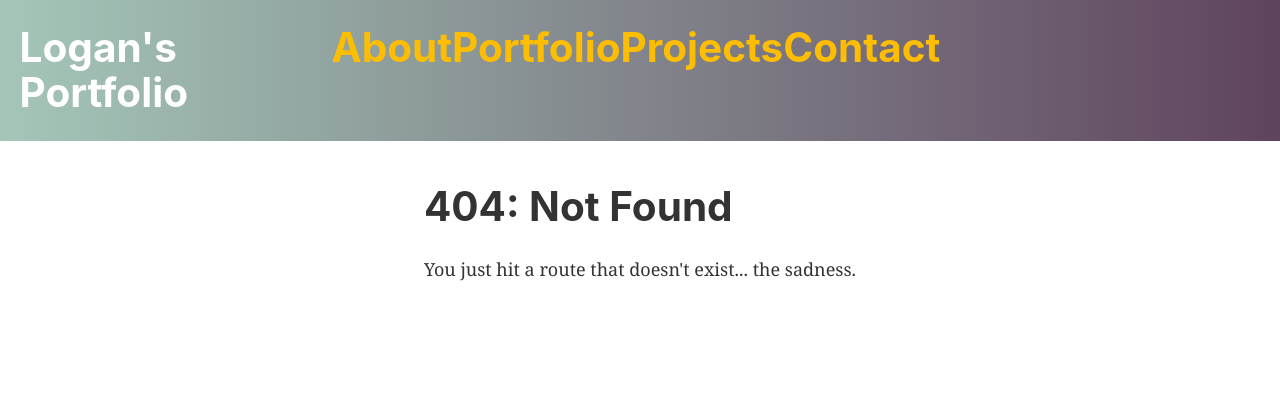
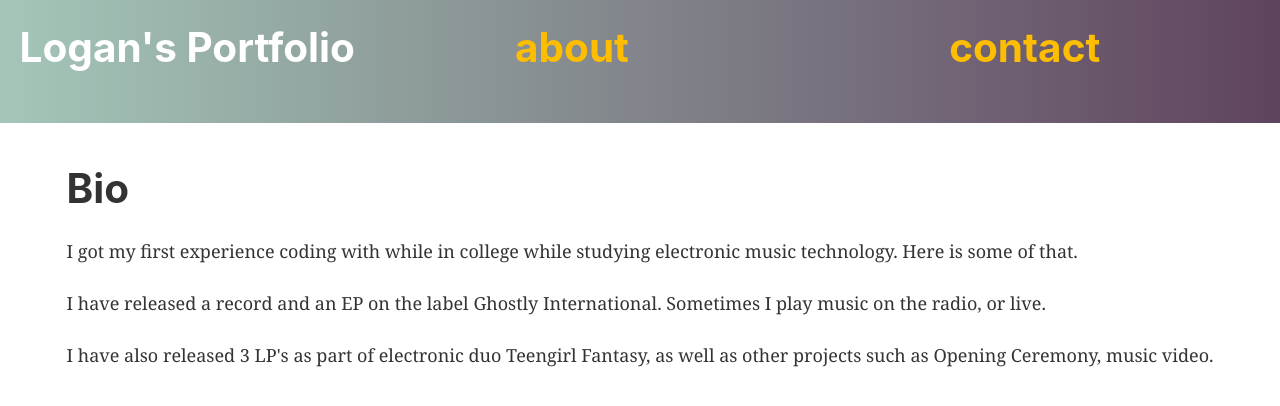
Before and after one commit to Tdask/portfolio, a Gatsby site: page /about in a window 1280 px wide. Before the commit this address had no page. Built offline with nearby package versions, Linux system fonts and the light colour scheme; Gatsby itself is replaced by a stand-in of ours.

Commit message:
page scaffolding

```diff
--- a/config/index.js
+++ b/config/index.js
@@ -4,10 +4,10 @@ module.exports = {
   siteDescription: "A portfolio of my dev work, and past work",
   navLinks: {
     menu: [
-      { name: "About", url: "/about" },
-      { name: "Portfolio", url: "/portfolio" },
-      { name: "Projects", url: "/projects" },
-      { name: "Contact", url: "/contact" },
+      { name: "about", url: "/about" },
+      // { name: "Portfolio", url: "/portfolio" },
+      // { name: "Projects", url: "/projects" },
+      { name: "contact", url: "/contact" },
     ],
   },
 }
--- a/package.json
+++ b/package.json
@@ -5,6 +5,9 @@
   "version": "0.1.0",
   "author": "Kyle Mathews <mathews.kyle@gmail.com>",
   "dependencies": {
+    "@fortawesome/fontawesome-svg-core": "^1.2.32",
+    "@fortawesome/free-solid-svg-icons": "^5.15.1",
+    "@fortawesome/react-fontawesome": "^0.1.14",
     "babel-plugin-styled-components": "^1.12.0",
     "gatsby": "^2.26.1",
     "gatsby-image": "^2.5.0",
--- /dev/null
+++ b/src/components/form/index.tsx
@@ -0,0 +1,21 @@
+// export { default as Input } from "./inputs"
+export * from "./inputs"
+
+import React from "react"
+
+const EmailForm = () => {
+  return (
+    <form
+      method="post"
+      action="https://formsubmit.co/825179f2450cf33f87dc8f2e99ad8a1c"
+    >
+      <div style={{ display: "grid" }}>
+        <input placeholder="Email" type="email" />
+        <input placeholder="Name" type="text" />
+        <textarea placeholder="Message" />
+      </div>
+      <button type="submit">Send Message</button>
+    </form>
+  )
+}
+export default EmailForm
--- a/src/components/header.tsx
+++ b/src/components/header.tsx
@@ -15,9 +15,11 @@ const Header = ({ siteTitle }) => (
     <div
       style={{
         margin: `5 auto`,
-        maxWidth: 960,
+        // maxWidth: 960,
         padding: `1.45rem 1.0875rem`,
         display: "flex",
+        flex: 1,
+        justifyContent: "space-between",
       }}
     >
       <h1 style={{ margin: 0 }}>
@@ -31,9 +33,23 @@ const Header = ({ siteTitle }) => (
           {siteTitle}
         </Link>
       </h1>
-      {navLinks.menu.map((item, i) => {
-        return <h1 style={{ color: color.mango }}>{item.name}</h1>
-      })}
+      <div style={{ display: "flex", justifyContent: "space-around", flex: 1 }}>
+        {navLinks.menu.map((item, i) => {
+          return (
+            <h1
+              key={item.name}
+              style={{ color: color.mango, textDecoration: `none` }}
+            >
+              <Link
+                to={`/${item.name}`}
+                style={{ textDecoration: "none", color: color.mango }}
+              >
+                {item.name}
+              </Link>
+            </h1>
+          )
+        })}
+      </div>
     </div>
   </header>
 )
--- a/src/components/sections/index.js
+++ b/src/components/sections/index.ts
@@ -1,3 +1,4 @@
 export { default as ChromaSection } from "./chromaSection"
 export { default as Hero } from "./hero"
 export { default as TokenTaxSection } from "./tokenTaxSection"
+export { default as SectionWrapper } from "./sectionWrapper"
--- a/src/components/sections/sectionWrapper.jsx
+++ b/src/components/sections/sectionWrapper.tsx
@@ -6,6 +6,6 @@ const SectionWrapper = styled.div`
   align-items: center;
   text-align: center;
   background: ${props => props.bgColor || null};
-  padding: 5rem;
+  padding: 3rem;
 `
 export default SectionWrapper
--- /dev/null
+++ b/src/pages/about/index.tsx
@@ -0,0 +1,30 @@
+import React from "react"
+import styled from "styled-components"
+
+import Layout from "../../components/layout"
+import SEO from "../../components/seo"
+
+const AboutPage = () => {
+  return (
+    <>
+      <Layout>
+        <h1>Bio</h1>
+        <p>
+          I got my first experience coding with while in college while studying
+          electronic music technology. Here is some of that.
+        </p>
+        <p>
+          I have released a record and an EP on the label Ghostly International.
+          Sometimes I play music on the radio, or live.
+        </p>
+        <p>
+          I have also released 3 LP's as part of electronic duo Teengirl
+          Fantasy, as well as other projects such as Opening Ceremony, music
+          video.
+        </p>
+      </Layout>
+    </>
+  )
+}
+
+export default AboutPage
--- a/src/pages/page-2.js
+++ b/src/pages/contact.tsx
@@ -1,15 +1,17 @@
 import React from "react"
 import { Link } from "gatsby"
+import EmailForm from "../components/form"
 
 import Layout from "../components/layout"
 import SEO from "../components/seo"
 
 const SecondPage = () => (
   <Layout>
-    <SEO title="Page two" />
-    <h1>Hi from the second page</h1>
-    <p>Welcome to page 2</p>
-    <Link to="/">Go back to the homepage</Link>
+    <SEO title="Contact" />
+    <h1>Get in touch</h1>
+    <EmailForm />
+    {/* <EmailInput /> */}
+    {/* <Link to="/">Go back to the homepage</Link> */}
   </Layout>
 )
 
--- a/src/pages/index.js
+++ b/src/pages/index.js
@@ -5,6 +5,7 @@ import Hero from "../components/sections/hero"
 import TokenTaxSection from "../components/sections/tokenTaxSection"
 import ChromaSection from "../components/sections/chromaSection"
 import Layout from "../components/layout"
+import Scroll from "../components/scroll"
 import SEO from "../components/seo"
 
 const IndexPage = () => (
```
Also changed, not shown: src/components/form/inputs.tsx (added, +12 -0 lines), src/components/scroll.tsx (added, +21 -0 lines), src/components/sections/chromaSection.tsx (+9 -8 lines), src/components/sections/hero.tsx (+10 -11 lines), 1 other file.
